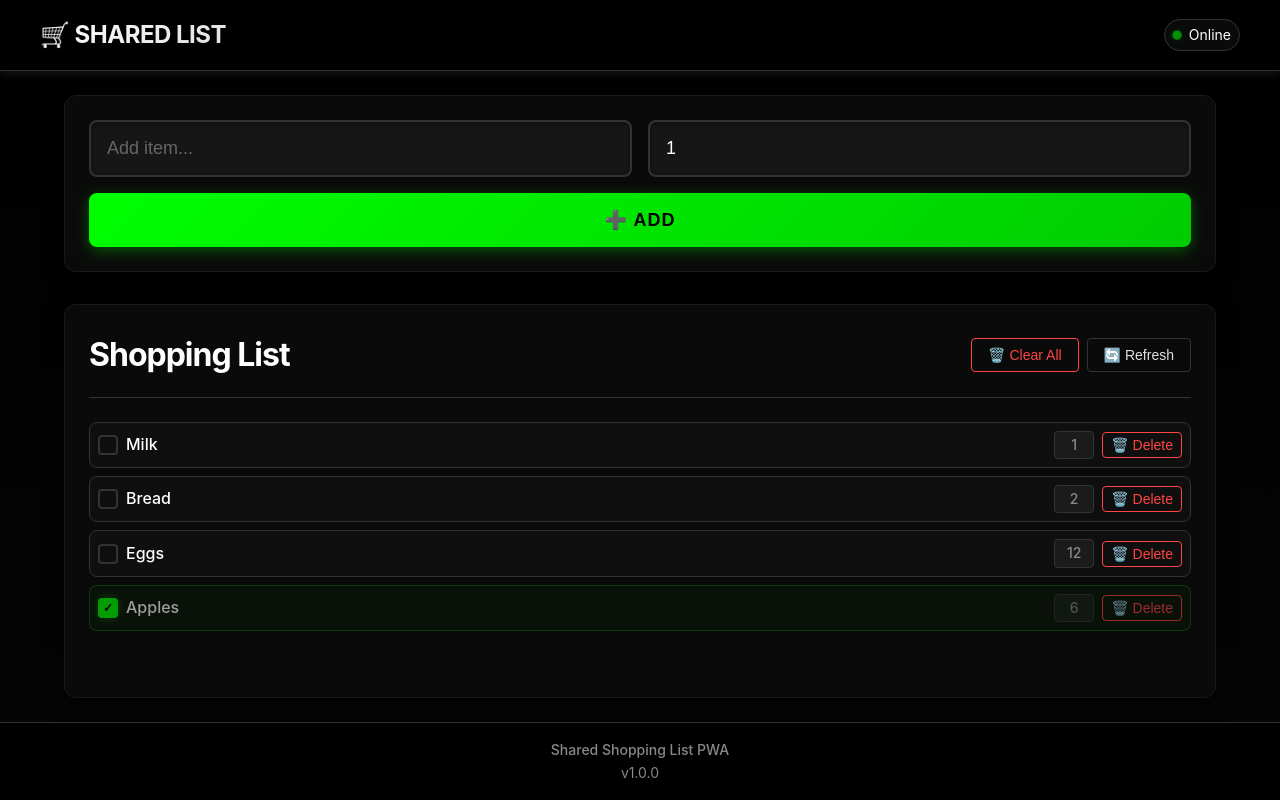
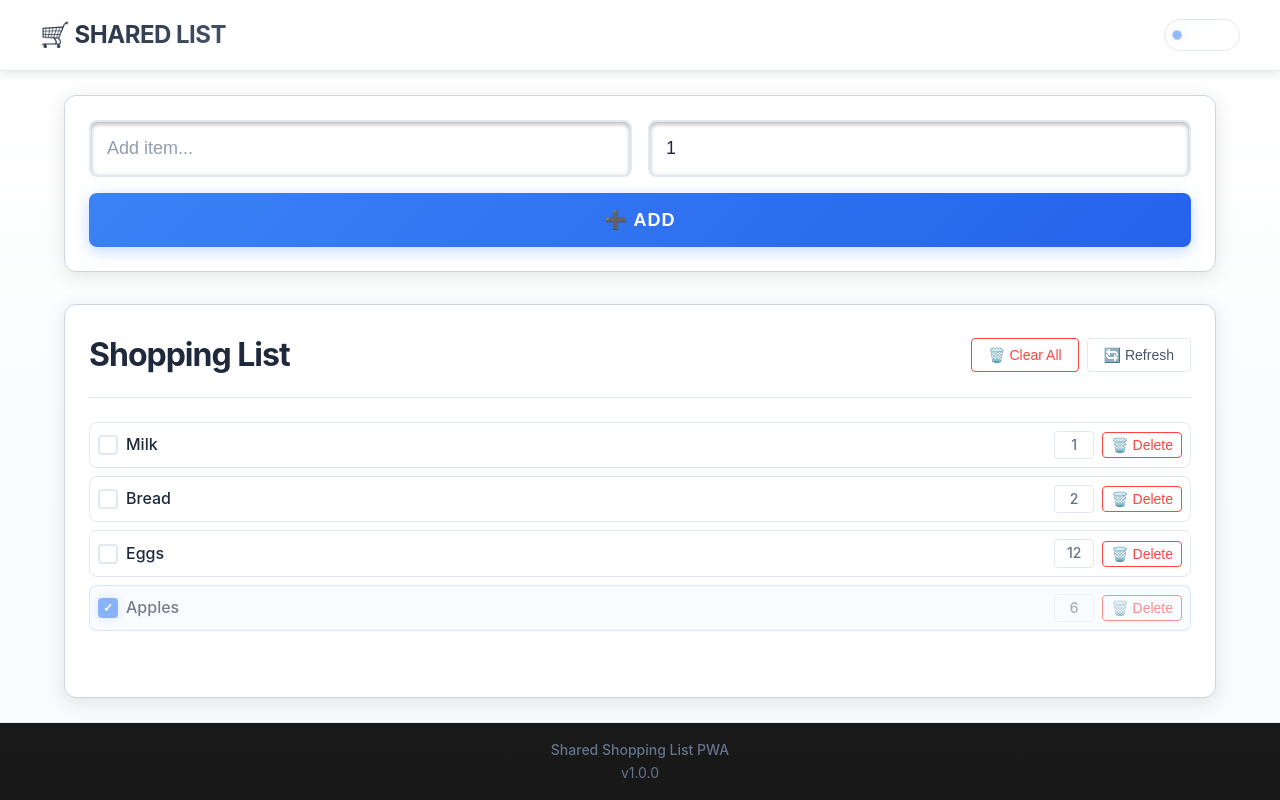
Before and after one commit to obtitus/shared-list, a FastAPI app: page / in a window 1280 px wide. Run offline with FastAPI, Linux system fonts and the light colour scheme; data comes from the database, SQL or seed files in the repository.

Commit message:
changed to light mode CSS theme

```diff
--- a/app/static/styles.css
+++ b/app/static/styles.css
@@ -1,34 +1,34 @@
 /*
- * OLED CSS Theme for Shared Shopping List PWA
- * Optimized for visibility in outdoor and well-lit grocery store environments
+ * Light CSS Theme for Shared Shopping List PWA
+ * Optimized for readability in well-lit environments
  */
 
 /* CSS Custom Properties for easy theming */
 :root {
-    /* OLED Black Background */
-    --bg-color: #000000;
-    --bg-secondary: #050505;
+    /* Light Background */
+    --bg-color: #ffffff;
+    --bg-secondary: #f8fafc;
 
     /* High Contrast Text Colors */
-    --text-primary: #ffffff;
-    --text-secondary: #e0e0e0;
-    --text-muted: #888888;
+    --text-primary: #1e293b;
+    --text-secondary: #475569;
+    --text-muted: #64748b;
 
-    /* OLED Neon Accents */
-    --accent-green: #00ff00; /* Bright green for success/completed */
-    --accent-pink: #ff00ff;  /* Magenta for important actions */
-    --accent-blue: #00ffff;  /* Cyan for interactive elements */
+    /* Pleasant Blue Accents */
+    --accent-blue: #3b82f6; /* Pleasant blue for success/completed */
+    --accent-pink: #ec4899;  /* Rose for important actions */
+    --accent-cyan: #06b6d4;  /* Cyan for interactive elements */
 
     /* UI Elements */
-    --border-color: #333333;
-    --card-bg: #0a0a0a;
-    --card-border: #1a1a1a;
+    --border-color: #e2e8f0;
+    --card-bg: #ffffff;
+    --card-border: #cbd5e1;
 
     /* Shadows and Glows */
-    --shadow-soft: 0 2px 10px rgba(255, 255, 255, 0.1);
-    --shadow-hard: 0 4px 20px rgba(0, 0, 0, 0.5);
-    --glow-green: 0 0 10px rgba(0, 255, 0, 0.3);
-    --glow-pink: 0 0 10px rgba(255, 0, 255, 0.3);
+    --shadow-soft: 0 2px 10px rgba(0, 0, 0, 0.1);
+    --shadow-hard: 0 4px 20px rgba(0, 0, 0, 0.1);
+    --glow-blue: 0 0 10px rgba(59, 130, 246, 0.3);
+    --glow-pink: 0 0 10px rgba(236, 72, 153, 0.3);
 
     /* Typography */
     --font-family: -apple-system, BlinkMacSystemFont, "Segoe UI", Roboto, Helvetica, Arial, sans-serif;
@@ -111,7 +111,7 @@
 
 /* Header Styles */
 .app-header {
-    background: rgba(0, 0, 0, 0.9);
+    background: rgba(255, 255, 255, 0.95);
     backdrop-filter: blur(10px);
     border-bottom: 1px solid var(--border-color);
     padding: var(--spacing-md);
@@ -156,8 +156,8 @@
     width: 8px;
     height: 8px;
     border-radius: 50%;
-    background-color: var(--accent-green);
-    box-shadow: var(--glow-green);
+    background-color: var(--accent-blue);
+    box-shadow: var(--glow-blue);
     animation: pulse 2s infinite;
 }
 
@@ -225,8 +225,8 @@
 }
 
 .add-btn {
-    background: linear-gradient(135deg, var(--accent-green), #00cc00);
-    color: #000000;
+    background: linear-gradient(135deg, var(--accent-blue), #2563eb);
+    color: #ffffff;
     border: none;
     padding: var(--spacing-md) var(--spacing-xl);
     font-size: var(--font-size-lg);
@@ -234,19 +234,19 @@
     border-radius: var(--radius-md);
     cursor: pointer;
     transition: all 0.2s ease;
-    box-shadow: 0 4px 15px rgba(0, 255, 0, 0.3);
+    box-shadow: 0 4px 15px rgba(59, 130, 246, 0.3);
     text-transform: uppercase;
     letter-spacing: 1px;
 }
 
 .add-btn:hover {
     transform: translateY(-2px);
-    box-shadow: 0 6px 20px rgba(0, 255, 0, 0.4);
+    box-shadow: 0 6px 20px rgba(59, 130, 246, 0.4);
 }
 
 .add-btn:active {
     transform: translateY(0);
-    box-shadow: 0 2px 10px rgba(0, 255, 0, 0.3);
+    box-shadow: 0 2px 10px rgba(59, 130, 246, 0.3);
 }
 
 /* Shopping List Section */
@@ -359,8 +359,8 @@
 
 .list-item.completed {
     opacity: 0.6;
-    background: rgba(0, 255, 0, 0.05);
-    border-color: rgba(0, 255, 0, 0.3);
+    background: rgba(59, 130, 246, 0.05);
+    border-color: rgba(59, 130, 246, 0.3);
 }
 
 .item-checkbox {
@@ -382,14 +382,14 @@
 }
 
 .item-checkbox.checked {
-    background: var(--accent-green);
-    border-color: var(--accent-green);
-    box-shadow: var(--glow-green);
+    background: var(--accent-blue);
+    border-color: var(--accent-blue);
+    box-shadow: var(--glow-blue);
 }
 
 .item-checkbox.checked::after {
     content: '✓';
-    color: #000000;
+    color: #ffffff;
     font-weight: var(--font-weight-bold);
     font-size: 12px;
 }
@@ -527,8 +527,8 @@
 }
 
 .toast.success {
-    border-left: 4px solid var(--accent-green);
-    box-shadow: 0 0 15px rgba(0, 255, 0, 0.2);
+    border-left: 4px solid var(--accent-blue);
+    box-shadow: 0 0 15px rgba(59, 130, 246, 0.2);
 }
 
 .toast.error {
--- a/app/templates/index.html
+++ b/app/templates/index.html
@@ -3,7 +3,7 @@
 <head>
     <meta charset="UTF-8">
     <meta name="viewport" content="width=device-width, initial-scale=1.0, maximum-scale=1.0, user-scalable=no, viewport-fit=cover">
-    <meta name="theme-color" content="#000000">
+    <meta name="theme-color" content="#ffffff">
     <meta name="apple-mobile-web-app-capable" content="yes">
     <meta name="apple-mobile-web-app-status-bar-style" content="black">
     <meta name="apple-mobile-web-app-title" content="Shared List">
```
Also changed, not shown: progress.md (+1 -1 lines), tests/test_pwa_functionality.py (+4 -4 lines), 1 other file.
